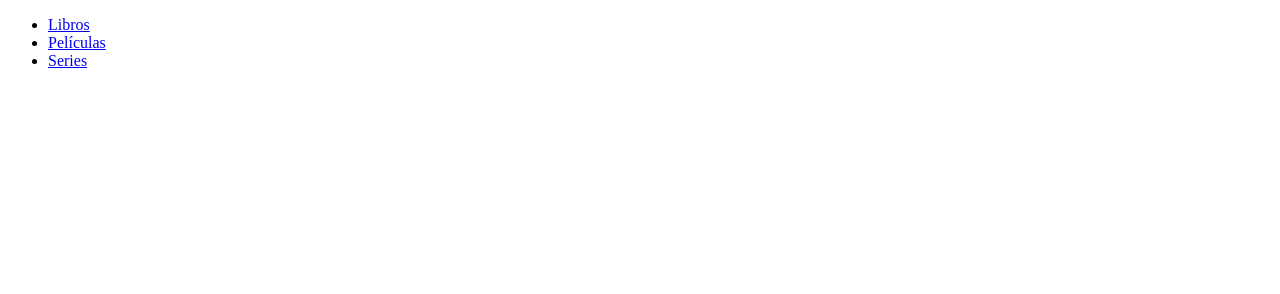
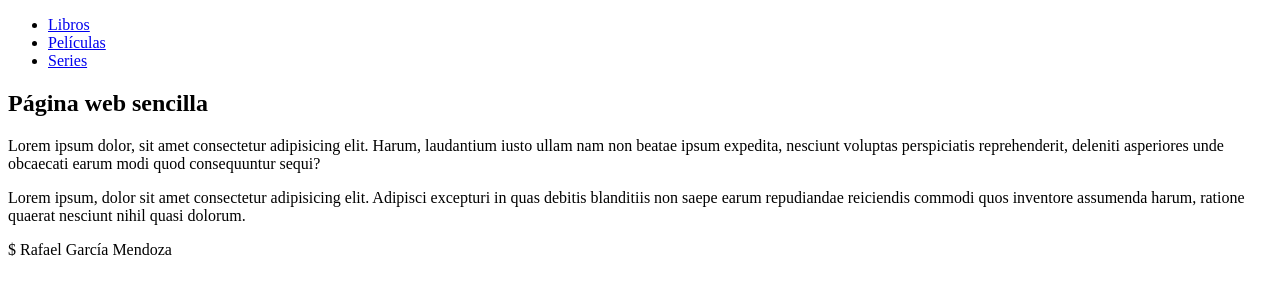
Before and after one commit to Raynou/Dise-o-HTML-CSS-test, a plain HTML site: page index.html in a window 1280 px wide. Drawn offline with Linux system fonts and the light colour scheme.

Commit message:
Second Commit, basic content of Website

```diff
--- a/index.html
+++ b/index.html
@@ -14,6 +14,21 @@
                 <li><a href="#">Series</a></li>
             </ul>
         </header>
+
+        <article>
+            <h1>Página web sencilla</h1>
+
+            <p>
+                Lorem ipsum dolor, sit amet consectetur adipisicing elit. Harum, laudantium iusto ullam nam non beatae ipsum expedita, nesciunt voluptas perspiciatis reprehenderit, deleniti asperiores unde obcaecati earum modi quod consequuntur sequi?
+            </p>
+
+            <p>
+                Lorem ipsum, dolor sit amet consectetur adipisicing elit. Adipisci excepturi in quas debitis blanditiis non saepe earum repudiandae reiciendis commodi quos inventore assumenda harum, ratione quaerat nesciunt nihil quasi dolorum.
+            </p>
+
+        </article>
+
+        <footer> $ Rafael García Mendoza </footer>
     </div>
 </body>
 </html>
```
